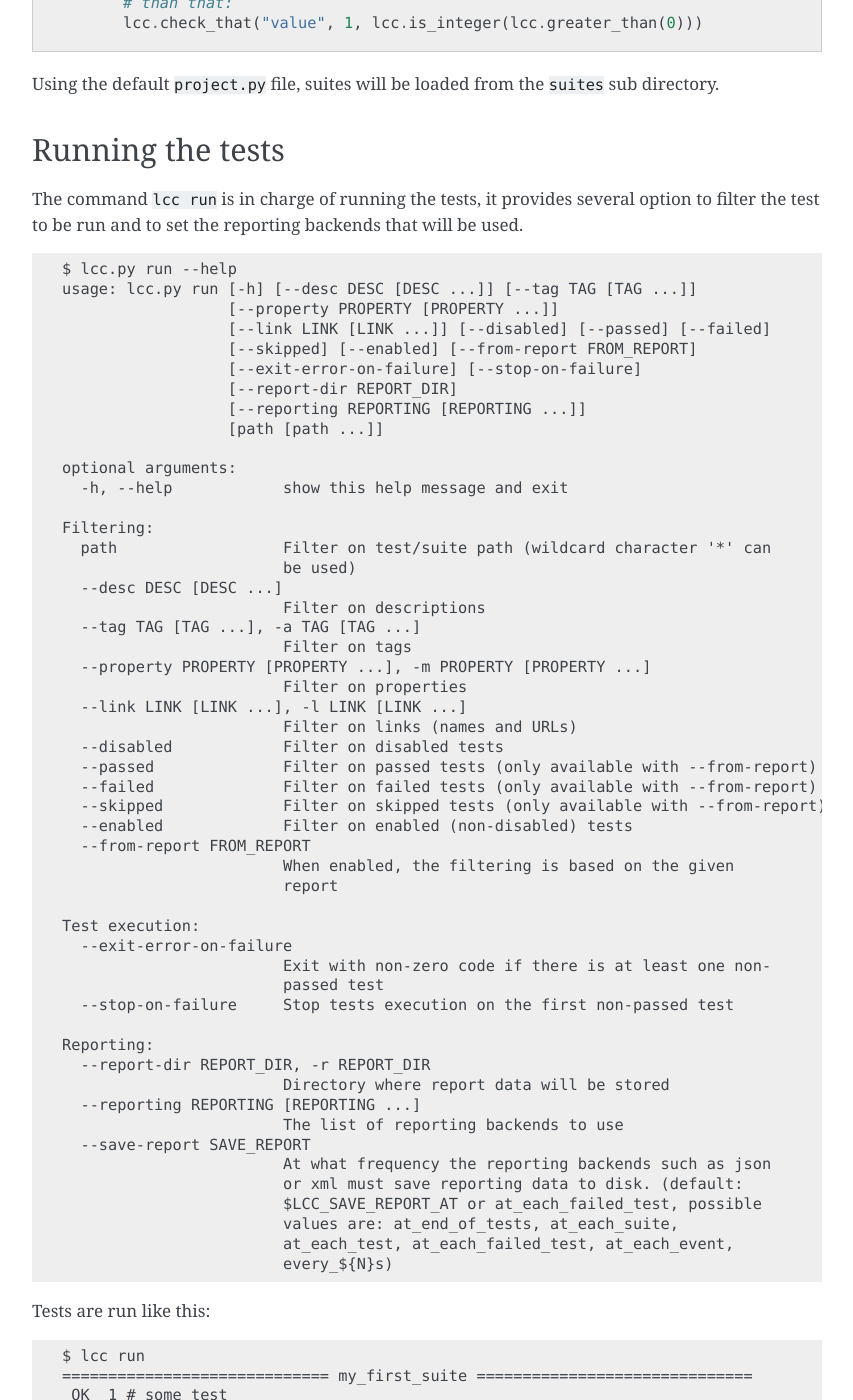
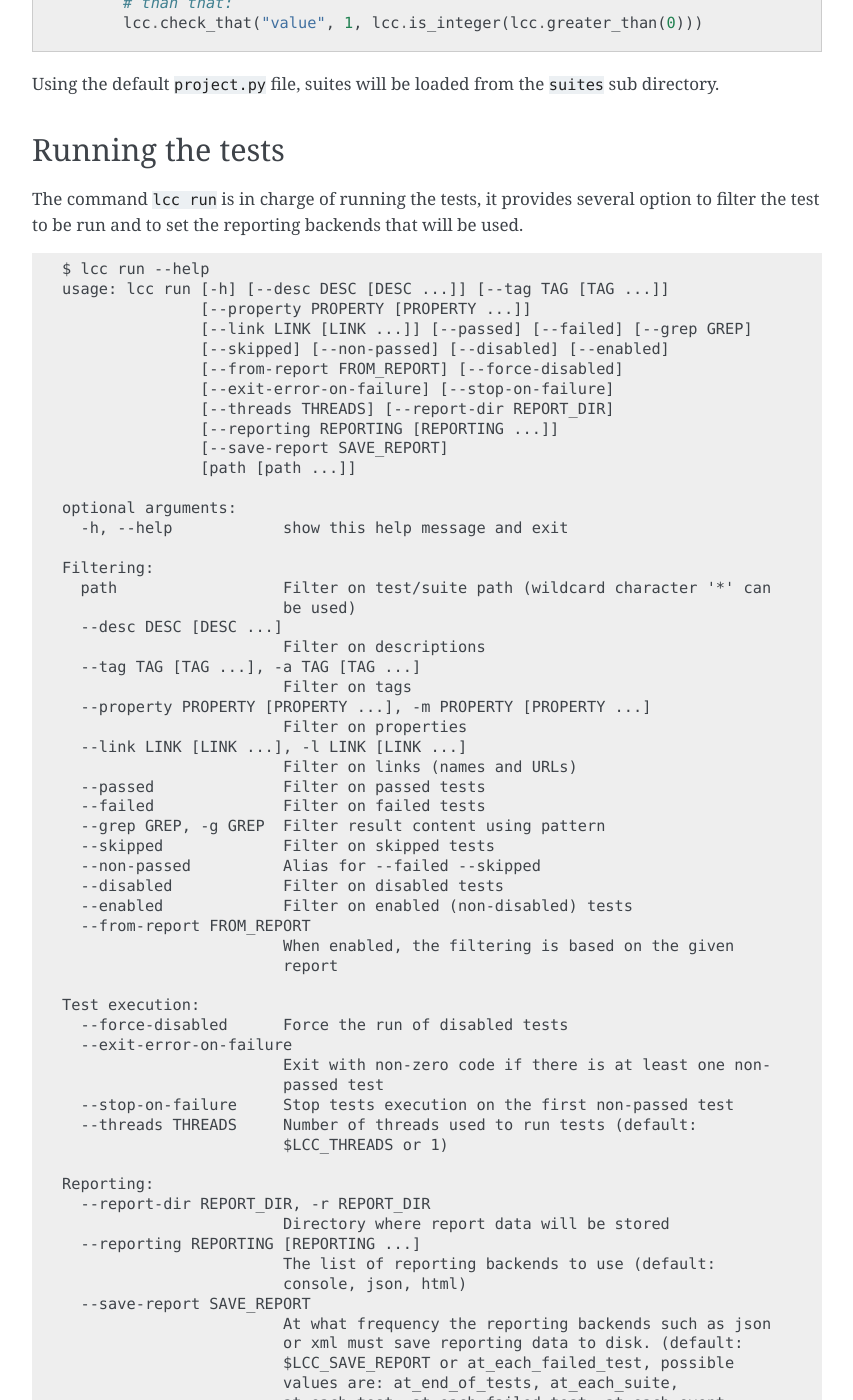
Before and after one commit to lemoncheesecake/lemoncheesecake, a Sphinx documentation site: the page built from doc/getting-started.rst, in a window 1280 px wide and 1400 px high, scrolled down 1058 px. Shown: the whole window, without its empty margins (363-1216 px from the left). Built offline with Sphinx 7.4.7, drawn with Linux system fonts in a browser that asks for light colours; some of the changed text lies outside the part shown.

Commit message:
Fix incorrect environment variable LCC_SAVE_REPORT_AT in lcc run --help and documentation

```diff
--- a/doc/cli.rst
+++ b/doc/cli.rst
@@ -71,7 +71,7 @@ from extra arguments that allow a finer control over tests execution and reporti
     on disk. Possibles values for this option are: ``at_end_of_tests``, ``at_each_suite``, ``at_each_test``,
     ``at_each_failed_test``, ``at_each_event``, ``every_${N}s`` (the reporting
     data will be saved every "N" seconds). The default value for this option is ``at_each_failed_test``.
-    This behavior can also be configured through the ``$LCC_SAVE_REPORT_AT`` environment variable (the CLI argument
+    This behavior can also be configured through the ``$LCC_SAVE_REPORT`` environment variable (the CLI argument
     will have precedence over this variable).
 
 .. option:: --exit-error-on-failure
--- a/doc/getting-started.rst
+++ b/doc/getting-started.rst
@@ -64,15 +64,17 @@ to set the reporting backends that will be used.
 
 .. code-block:: none
 
-    $ lcc.py run --help
-    usage: lcc.py run [-h] [--desc DESC [DESC ...]] [--tag TAG [TAG ...]]
-                      [--property PROPERTY [PROPERTY ...]]
-                      [--link LINK [LINK ...]] [--disabled] [--passed] [--failed]
-                      [--skipped] [--enabled] [--from-report FROM_REPORT]
-                      [--exit-error-on-failure] [--stop-on-failure]
-                      [--report-dir REPORT_DIR]
-                      [--reporting REPORTING [REPORTING ...]]
-                      [path [path ...]]
+    $ lcc run --help
+    usage: lcc run [-h] [--desc DESC [DESC ...]] [--tag TAG [TAG ...]]
+                   [--property PROPERTY [PROPERTY ...]]
+                   [--link LINK [LINK ...]] [--passed] [--failed] [--grep GREP]
+                   [--skipped] [--non-passed] [--disabled] [--enabled]
+                   [--from-report FROM_REPORT] [--force-disabled]
+                   [--exit-error-on-failure] [--stop-on-failure]
+                   [--threads THREADS] [--report-dir REPORT_DIR]
+                   [--reporting REPORTING [REPORTING ...]]
+                   [--save-report SAVE_REPORT]
+                   [path [path ...]]
 
     optional arguments:
       -h, --help            show this help message and exit
@@ -88,30 +90,36 @@ to set the reporting backends that will be used.
                             Filter on properties
       --link LINK [LINK ...], -l LINK [LINK ...]
                             Filter on links (names and URLs)
+      --passed              Filter on passed tests
+      --failed              Filter on failed tests
+      --grep GREP, -g GREP  Filter result content using pattern
+      --skipped             Filter on skipped tests
+      --non-passed          Alias for --failed --skipped
       --disabled            Filter on disabled tests
-      --passed              Filter on passed tests (only available with --from-report)
-      --failed              Filter on failed tests (only available with --from-report)
-      --skipped             Filter on skipped tests (only available with --from-report)
       --enabled             Filter on enabled (non-disabled) tests
       --from-report FROM_REPORT
                             When enabled, the filtering is based on the given
                             report
 
     Test execution:
+      --force-disabled      Force the run of disabled tests
       --exit-error-on-failure
                             Exit with non-zero code if there is at least one non-
                             passed test
       --stop-on-failure     Stop tests execution on the first non-passed test
+      --threads THREADS     Number of threads used to run tests (default:
+                            $LCC_THREADS or 1)
 
     Reporting:
       --report-dir REPORT_DIR, -r REPORT_DIR
                             Directory where report data will be stored
       --reporting REPORTING [REPORTING ...]
-                            The list of reporting backends to use
+                            The list of reporting backends to use (default:
+                            console, json, html)
       --save-report SAVE_REPORT
                             At what frequency the reporting backends such as json
                             or xml must save reporting data to disk. (default:
-                            $LCC_SAVE_REPORT_AT or at_each_failed_test, possible
+                            $LCC_SAVE_REPORT or at_each_failed_test, possible
                             values are: at_end_of_tests, at_each_suite,
                             at_each_test, at_each_failed_test, at_each_event,
                             every_${N}s)
```
Also changed, not shown: 1 other file.
